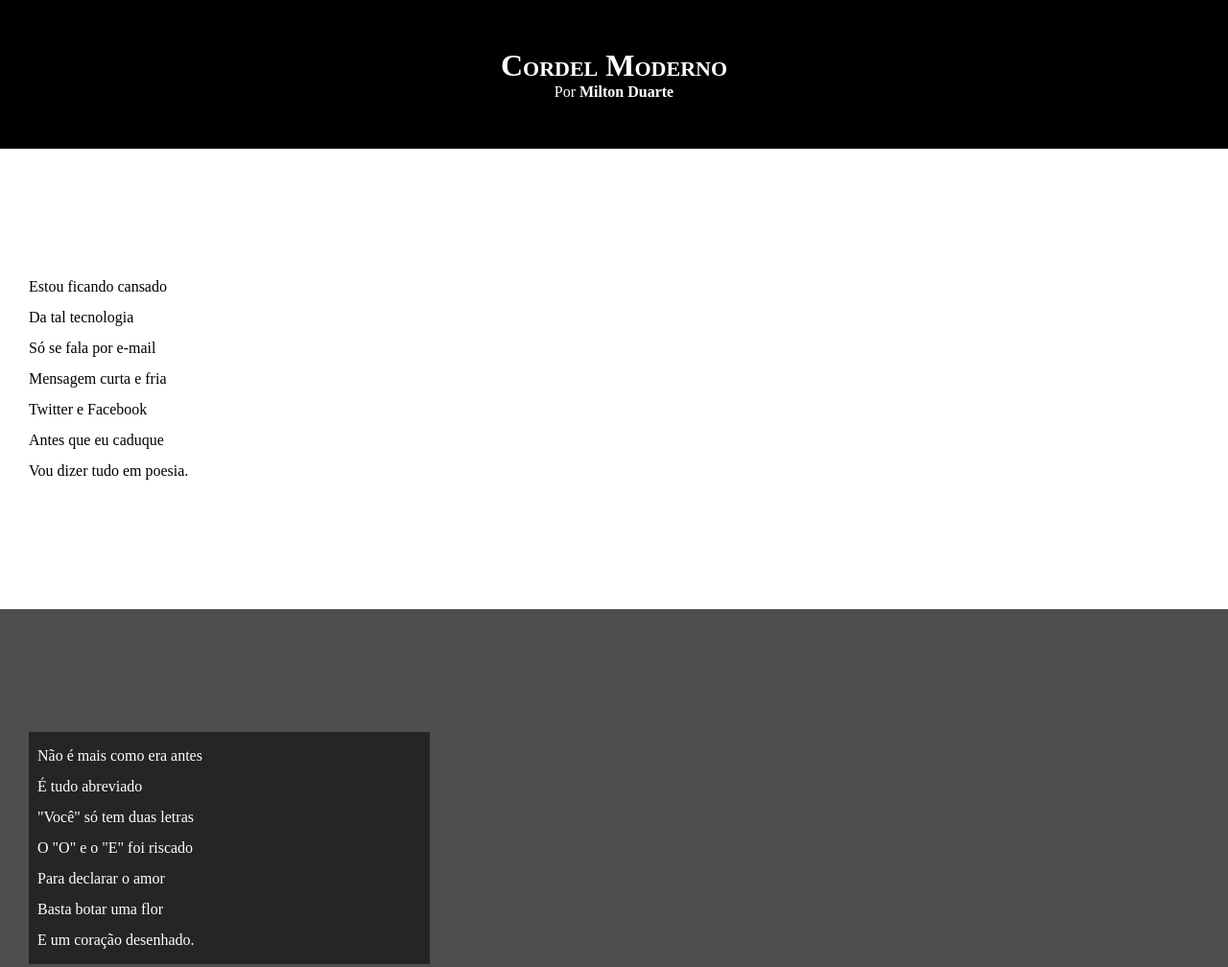
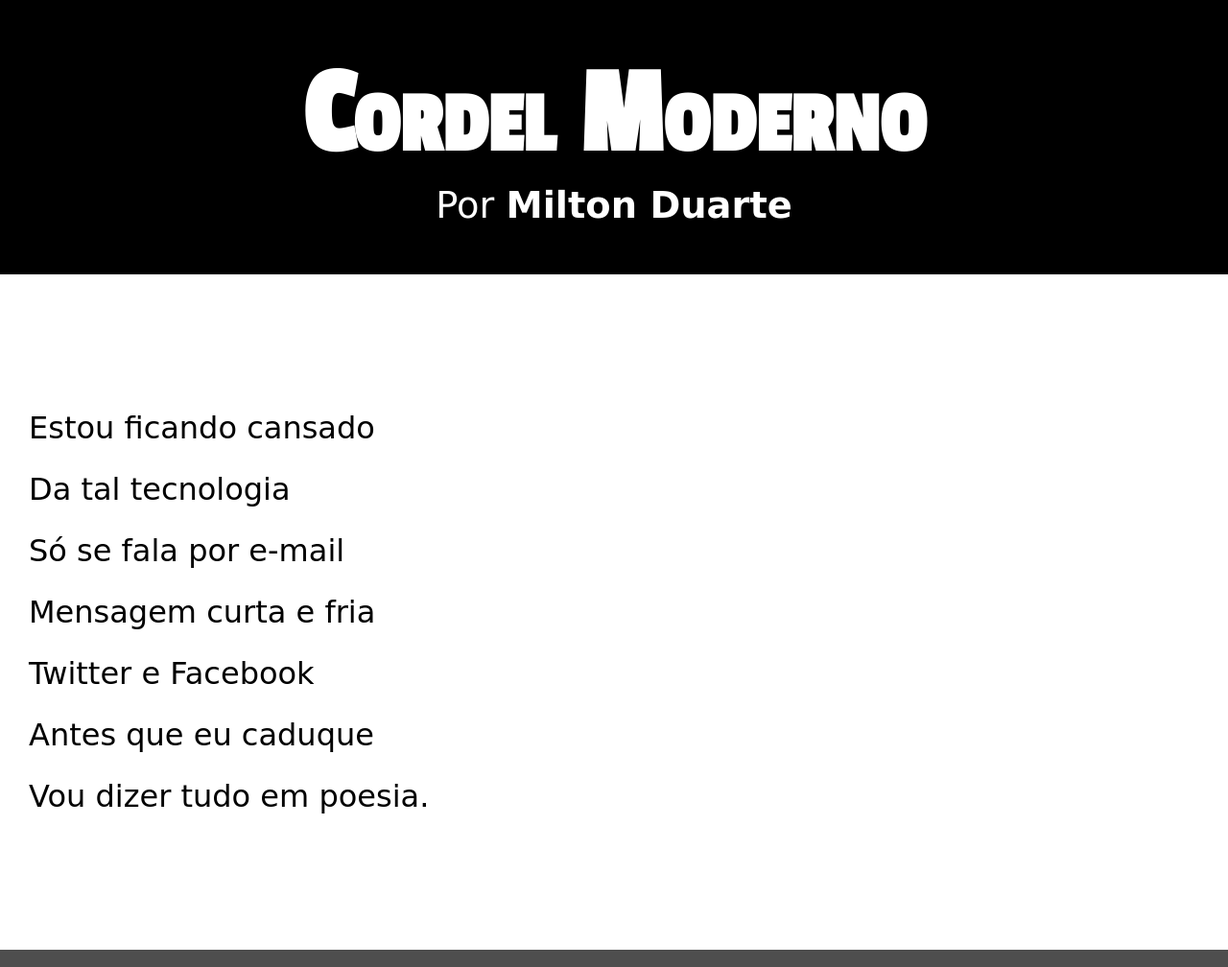
Before and after one commit to gabriel-almarques/html-css, a plain HTML site: page estudos/html-css/desafios/desafio 5 modulo 3/imagens/index.html in a window 1280 px wide. Shown: the top 1008 px of the page at 96% size. Drawn offline with Linux system fonts and the light colour scheme.

Commit message:
Atualização da tarde no projeto cordel

```diff
--- a/estudos/html-css/desafios/desafio 5 modulo 3/imagens/index.html
+++ b/estudos/html-css/desafios/desafio 5 modulo 3/imagens/index.html
@@ -4,6 +4,7 @@
     <meta charset="UTF-8">
     <meta name="viewport" content="width=device-width, initial-scale=1.0">
     <title>Cordel Moderno</title>
+    <link rel="shortcut icon" href="" type="image/x-icon">
     <link rel="stylesheet" href="style.css">
 </head>
 <body>
--- a/estudos/html-css/desafios/desafio 5 modulo 3/imagens/style.css
+++ b/estudos/html-css/desafios/desafio 5 modulo 3/imagens/style.css
@@ -5,10 +5,23 @@
     padding: 0px;
 }
 
+@import url('https://fonts.googleapis.com/css2?family=Passion+One:wght@400;700;900&family=Sriracha&display=swap');
+
+@font-face {
+    font-family: 'passion';
+    src: url('../fonte/PassionOne-Regular.ttf');
+}
+
+:root {
+    --fonte1: Verdana, Geneva, Tahoma, sans-serif;
+    --fonte3: 'Srisacha', cursive;
+}
+
 
 html, body {
     min-height: 97vh;
     background-color: darkgray;
+    font-family: var(--fonte1);
 }
 
 header {
@@ -20,10 +33,16 @@ header {
 header > h1 {
     padding-top: 50px;
     font-variant: small-caps;
+    font-size: 10vw;
+    font-family: 'passion';
 }
 
 header {
     padding-bottom: 50px;
+}
+
+header > p {
+    font-size: 3vw;
 }
 
 a {
@@ -46,6 +65,9 @@ section {
     padding-bottom: 10%;
     line-height: 2em;
     padding-left: 30px;
+    font-family: var(--fonte3);
+    font-size: 2.5vw;
+
 }
 
 section.normal {
```
Also changed, not shown: estudos/html-css/desafios/desafio 5 modulo 3/fonte/OFL.txt (added), estudos/html-css/desafios/desafio 5 modulo 3/fonte/PassionOne-Black.ttf (added), estudos/html-css/desafios/desafio 5 modulo 3/fonte/PassionOne-Bold.ttf (added), estudos/html-css/desafios/desafio 5 modulo 3/fonte/PassionOne-Regular.ttf (added).
